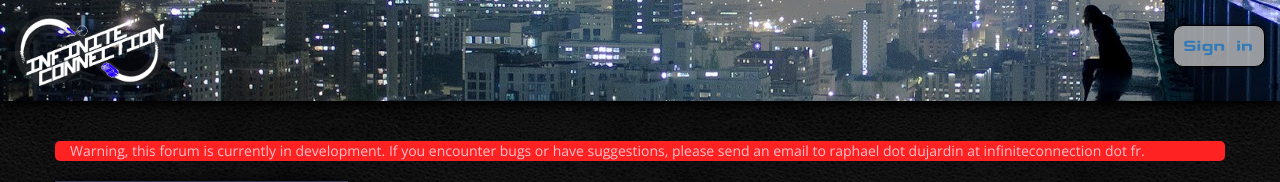
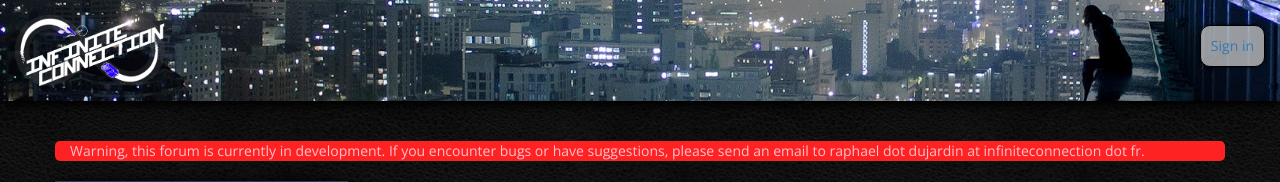
Before and after one commit to rdujardin/icforum, a Django app: page /topic/2/ in a window 1280 px wide. Shown: the top 182 px of the page. Run offline with Django 3.2, Linux system fonts and the light colour scheme; data comes from the database, SQL or seed files in the repository; some libraries are stand-ins or nearby versions.

Commit message:
Remove specific font for header

```diff
--- a/icforum/static/base.css
+++ b/icforum/static/base.css
@@ -80,7 +80,6 @@ header {
 	margin-top: 0;
 	margin-bottom: 40px;
 	background-color: #333333;
-	font-family: "Cyberverse", "Courier New", sans-serif;
 	box-shadow: 0px 5px 10px black;
 	color: white;
 }
```
